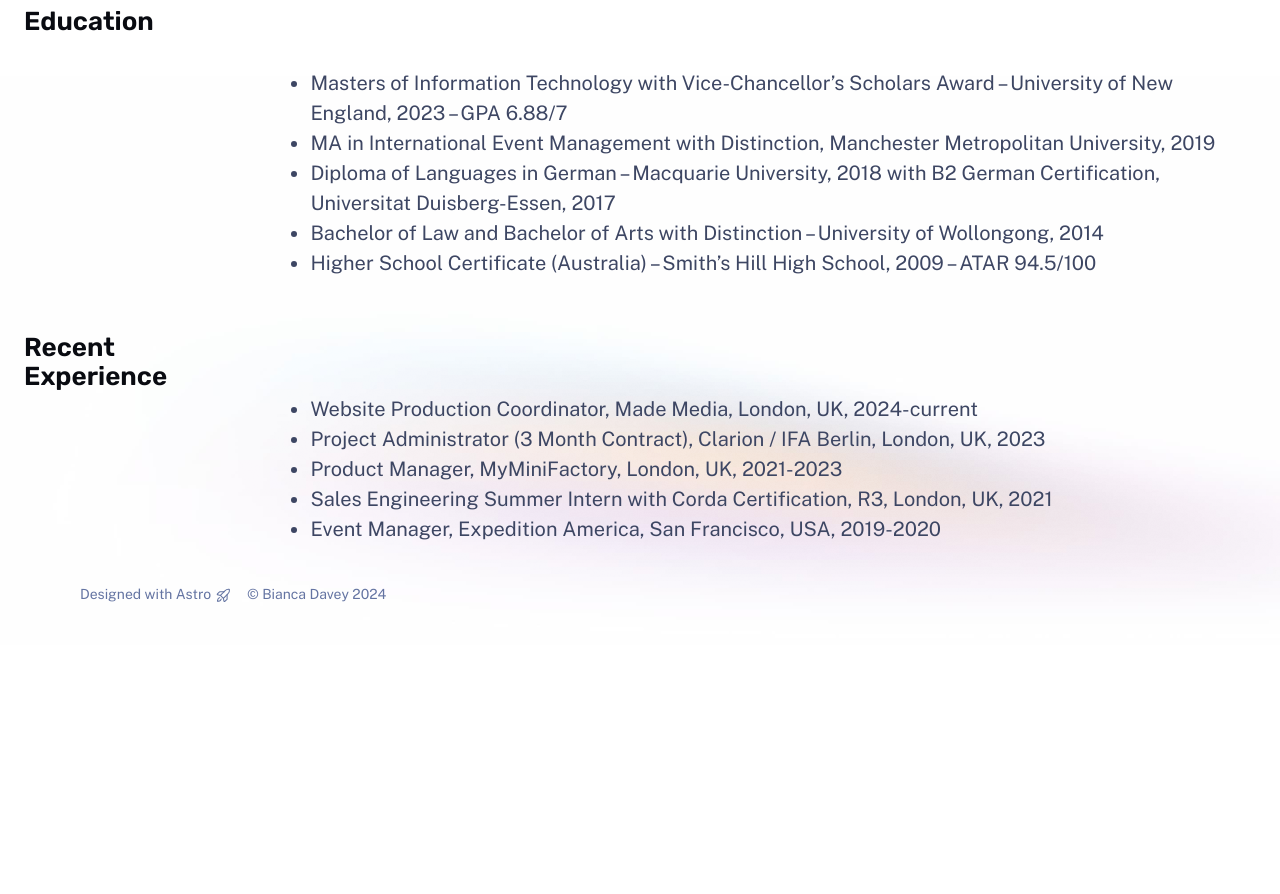
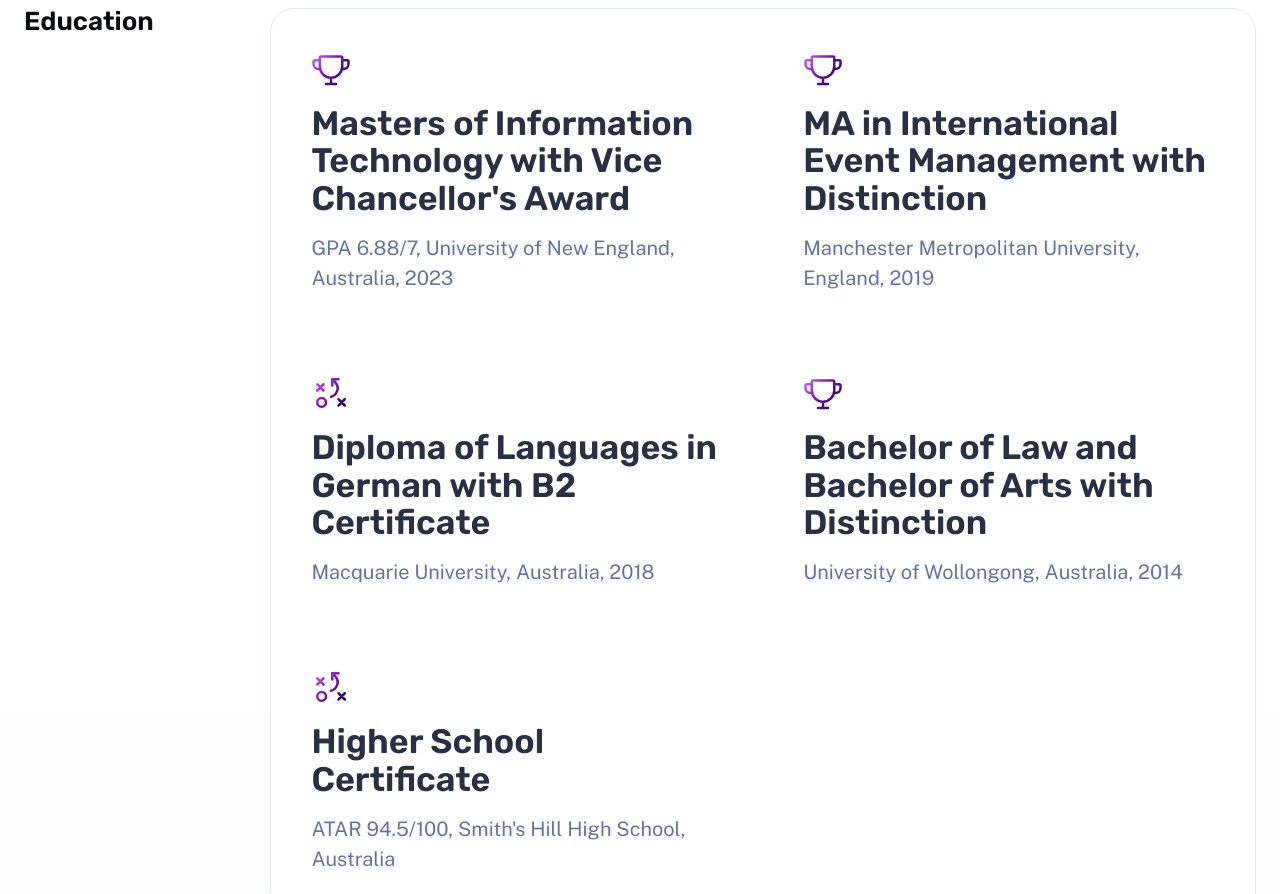
Before and after one commit to BiancaDavey/PortfolioSite, an Astro site: page /PortfolioSite/about in a window 1280 px wide. Shown: the part 1320-2214 px from the top of the page. Before the commit the page ends 1965 px from the top, so only its background shows below. Built offline with nearby package versions, Linux system fonts and the light colour scheme; Astro itself is replaced by a stand-in of ours.

Commit message:
Update about page

```diff
--- /dev/null
+++ b/src/components/Edu.astro
@@ -0,0 +1,72 @@
+---
+import Icon from './Icon.astro';
+---
+
+<section class="box skills">
+	<div class="stack gap-2 lg:gap-4">
+		<Icon icon="trophy" color="var(--accent-regular)" size="2.5rem" gradient />
+		<h2>Masters of Information Technology with Vice Chancellor's Award</h2>
+		<p>GPA 6.88/7, University of New England, Australia, 2023</p>
+	</div>
+	<div class="stack gap-2 lg:gap-4">
+		<Icon icon="trophy" color="var(--accent-regular)" size="2.5rem" gradient />
+		<h2>MA in International Event Management with Distinction</h2>
+		<p>Manchester Metropolitan University, England, 2019</p>
+	</div>
+	<div class="stack gap-2 lg:gap-4">
+		<Icon icon="strategy" color="var(--accent-regular)" size="2.5rem" gradient />
+		<h2>Diploma of Languages in German with B2 Certificate</h2>
+		<p>Macquarie University, Australia, 2018</p>
+	</div>
+		<div class="stack gap-2 lg:gap-4">
+		<Icon icon="trophy" color="var(--accent-regular)" size="2.5rem" gradient />
+		<h2>Bachelor of Law and Bachelor of Arts with Distinction</h2>
+		<p>University of Wollongong, Australia, 2014</p>
+	</div>
+	<div class="stack gap-2 lg:gap-4">
+		<Icon icon="strategy" color="var(--accent-regular)" size="2.5rem" gradient />
+		<h2>Higher School Certificate</h2>
+		<p>ATAR 94.5/100, Smith's Hill High School, Australia</p>
+	</div>
+</section>
+
+<style>
+	.box {
+		border: 1px solid var(--gray-800);
+		border-radius: 0.75rem;
+		padding: 1.5rem;
+		background-color: var(--gray-999_40);
+		box-shadow: var(--shadow-sm);
+	}
+
+	.skills {
+		display: flex;
+		flex-direction: column;
+		gap: 3rem;
+	}
+
+	.skills h2 {
+		font-size: var(--text-lg);
+	}
+
+	.skills p {
+		color: var(--gray-400);
+	}
+
+	@media (min-width: 50em) {
+		.box {
+			border-radius: 1.5rem;
+			padding: 2.5rem;
+		}
+
+		.skills {
+			display: grid;
+			grid-template-columns: repeat(2, 1fr);
+			gap: 5rem;
+		}
+
+		.skills h2 {
+			font-size: var(--text-2xl);
+		}
+	}
+</style>
--- a/src/pages/about.astro
+++ b/src/pages/about.astro
@@ -1,6 +1,9 @@
 ---
 import BaseLayout from '../layouts/BaseLayout.astro';
 import Hero from '../components/Hero.astro';
+import Icon from '../components/Icon.astro';
+import Pill from '../components/Pill.astro';
+import Edu from '../components/Edu.astro';
 ---
 
 <BaseLayout title="About" description="About">
@@ -57,19 +60,10 @@
 					</p>
 				</div>
 			</section>
-						<section>
+			<section>
 				<h2 class="section-title">Education</h2>
 				<div class="content">
-					<p>
-						<br><br>
-						<ul>
-							<li>Masters of Information Technology with Vice-Chancellor’s Scholars Award – University of New England, 2023 – GPA 6.88/7</li>
-							<li>MA in International Event Management with Distinction, Manchester Metropolitan University, 2019</li>
-							<li>Diploma of Languages in German – Macquarie University, 2018 with B2 German Certification, Universitat Duisberg-Essen, 2017</li>
-							<li>Bachelor of Law and Bachelor of Arts with Distinction – University of Wollongong, 2014</li>
-							<li>Higher School Certificate (Australia) – Smith’s Hill High School, 2009 – ATAR 94.5/100</li>
-						</ul>
-					</p>
+					<Edu />
 				</div>
 			</section>
 						<section>
@@ -132,6 +126,12 @@
 		text-decoration-color: currentColor;
 	}
 
+	.roles {
+			margin-top: 0.5rem;
+			display: flex;
+			gap: 0.5rem;
+	}
+
 	@media (min-width: 50em) {
 		.about {
 			display: grid;
```
